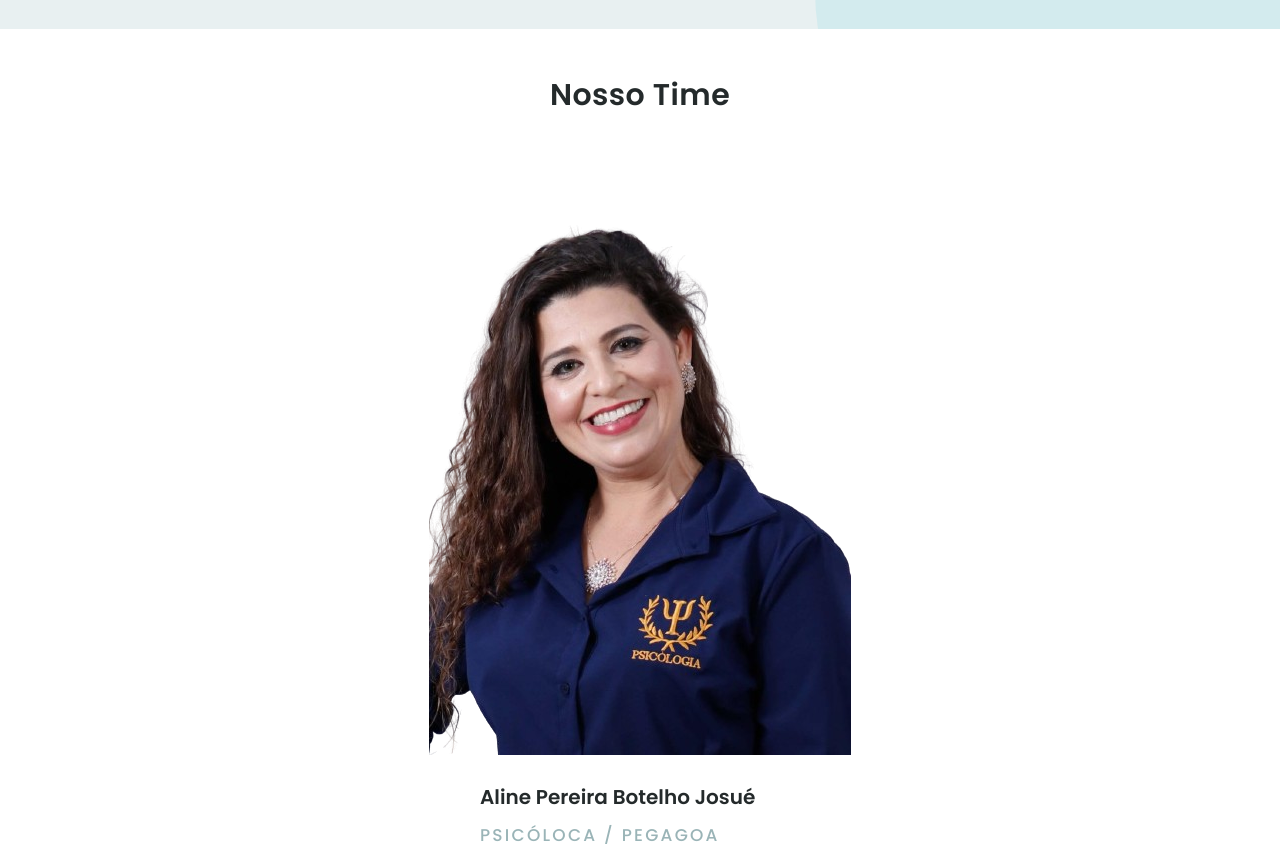
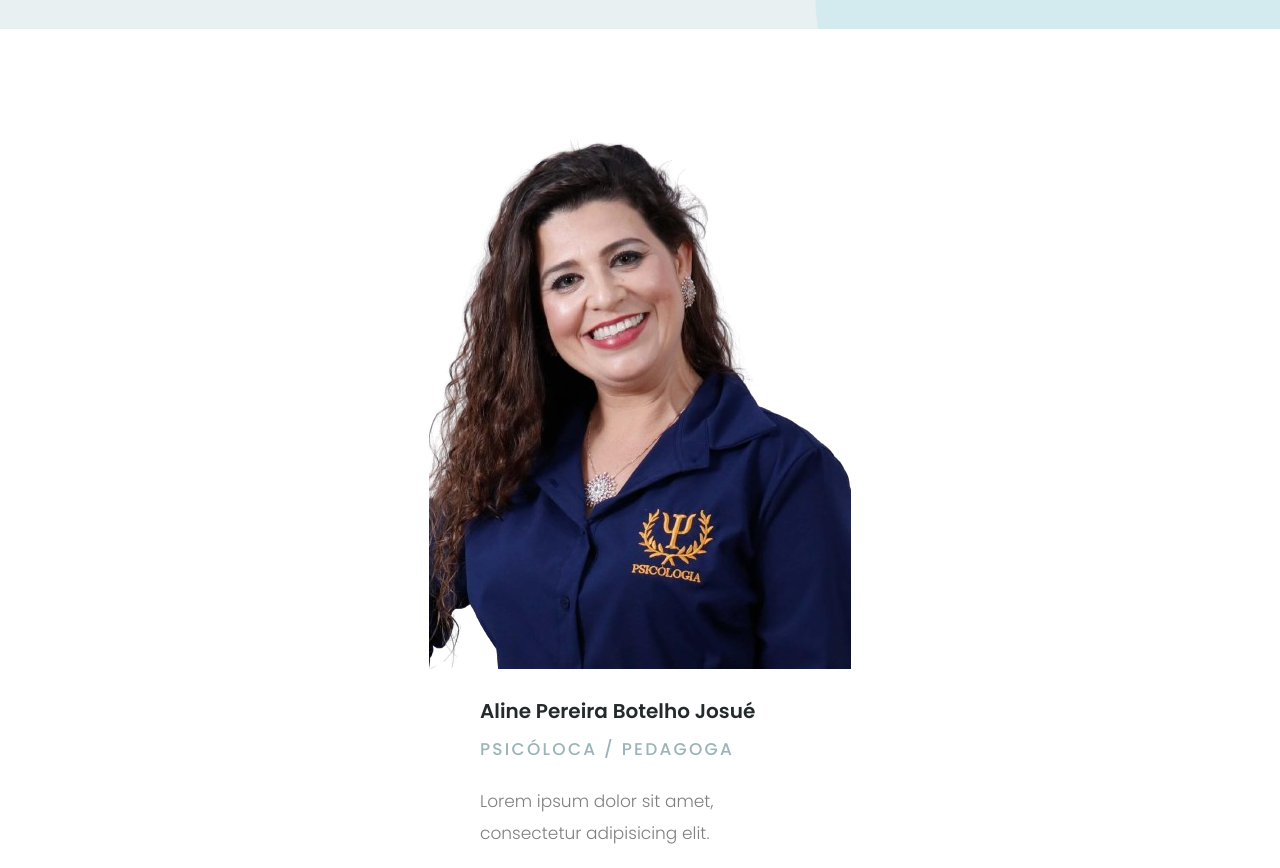
Before and after one commit to wjosue/clinicaalinejosue, a website: page index.html in a window 1280 px wide. Shown: the part 4101-4969 px from the top of the page. Drawn offline with nearby package versions, Linux system fonts and the light colour scheme; a script that the page names is missing; files whose address does not match are found by name.

Commit message:
Alteração de textos

```diff
--- a/index.html
+++ b/index.html
@@ -367,7 +367,7 @@
 <!-- Team -->
 <section class="team section">
     <div class="container mx-auto">
-        <h2 class="team__title h2 mb-[50px] text-center xl:text-left">Nosso Time</h2>
+       <!-- <h2 class="team__title h2 mb-[50px] text-center xl:text-left">Nosso Time</h2>-->
         <!-- slider swiper -->
         <div class="team__slider swiper min-h-[400px]">
             <!-- Additional required wrapper -->
@@ -385,7 +385,7 @@
                                     <!-- info-->
                                     <div class="flex flex-1 flex-col">
                                         <h4 class="h4 mb-[10px]">Aline Pereira Botelho Josué</h4>
-                                        <div class="font-medium uppercase tracking-[2.24px] text-[#9ab4b7] mb-[20px]">Psicóloca / Pegagoa</div>
+                                        <div class="font-medium uppercase tracking-[2.24px] text-[#9ab4b7] mb-[20px]">Psicóloca / Pedagoga</div>
                                         <p class="font-light mb-[26px] max-w-[320px]">Lorem ipsum dolor sit amet, consectetur adipisicing elit.</p>
                                         <!-- social -->
                                         <div class="flex items-center text-[30px] gap-x-5 text-accent-tertiary">
```
